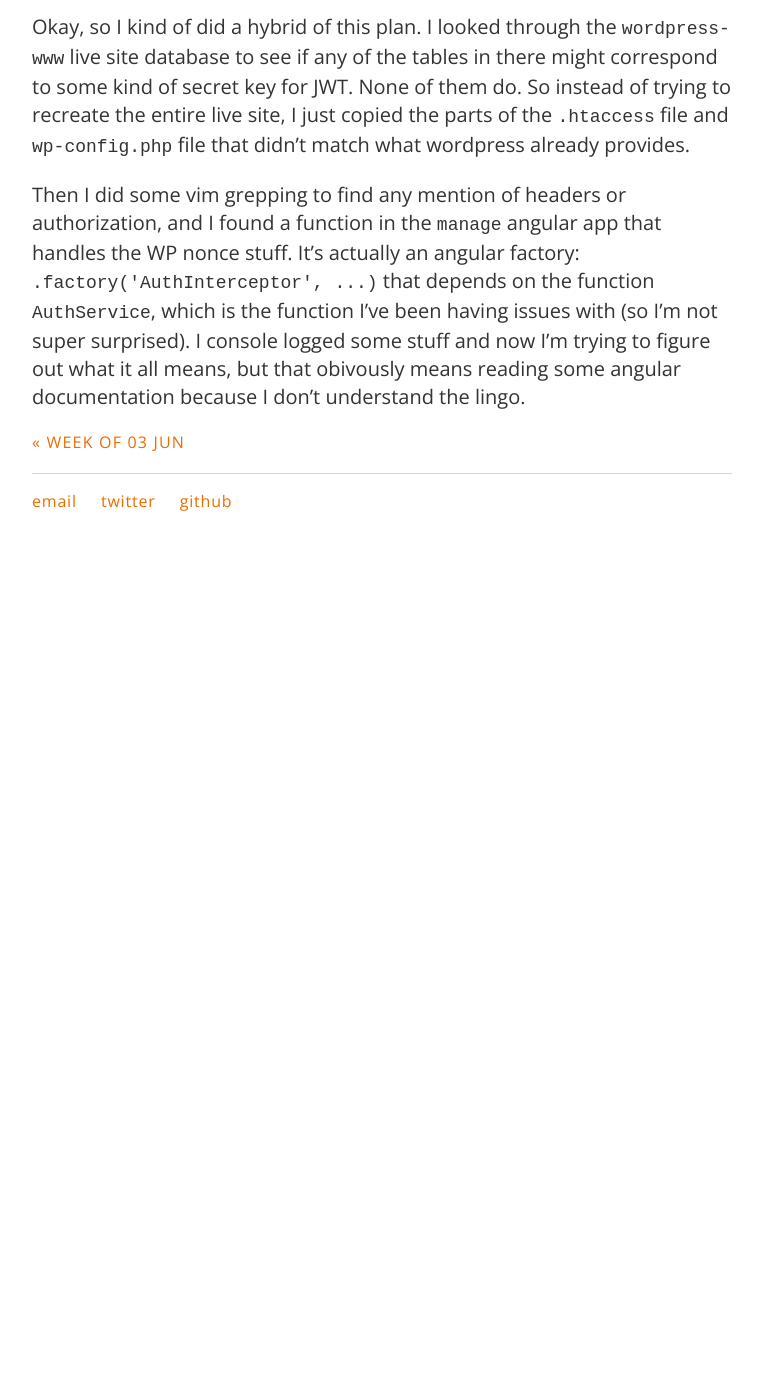
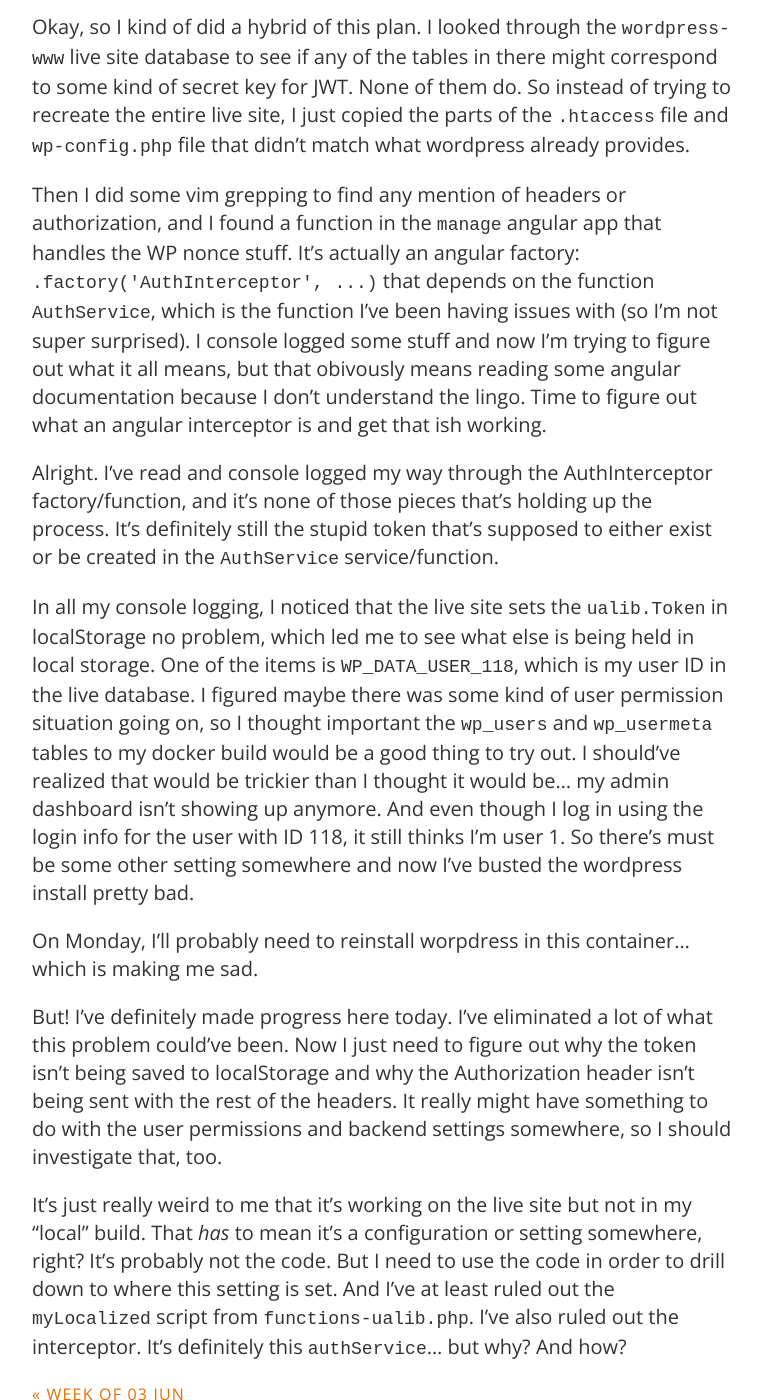
Before and after one commit to carylwyatt/carylwyatt.github.io, a Jekyll site: the page built from _posts/2019-06-10-week-of-10-jun.md, in a window 1280 px wide and 1400 px high, scrolled down 4395 px. Shown: the whole window, without its empty margins (258-1019 px from the left). Built offline with Jekyll 4.4.1, drawn with Linux system fonts in a browser that asks for light colours; emoji names are drawn with the system emoji font; before the commit the page ends 4947 px from its top, so only the background shows below that.

Commit message:
blowing this popsicle stand :v:

```diff
--- a/_posts/2019-06-10-week-of-10-jun.md
+++ b/_posts/2019-06-10-week-of-10-jun.md
@@ -75,4 +75,14 @@ Now I'm remembering that all the database info is in `wp-config.php`, so I can j
 
 Okay, so I kind of did a hybrid of this plan. I looked through the `wordpress-www` live site database to see if any of the tables in there might correspond to some kind of secret key for JWT. None of them do. So instead of trying to recreate the entire live site, I just copied the parts of the `.htaccess` file and `wp-config.php` file that didn't match what wordpress already provides.
 
-Then I did some vim grepping to find any mention of headers or authorization, and I found a function in the `manage` angular app that handles the WP nonce stuff. It's actually an angular factory: `.factory('AuthInterceptor', ...)` that depends on the function `AuthService`, which is the function I've been having issues with (so I'm not super surprised). I console logged some stuff and now I'm trying to figure out what it all means, but that obivously means reading some angular documentation because I don't understand the lingo.
+Then I did some vim grepping to find any mention of headers or authorization, and I found a function in the `manage` angular app that handles the WP nonce stuff. It's actually an angular factory: `.factory('AuthInterceptor', ...)` that depends on the function `AuthService`, which is the function I've been having issues with (so I'm not super surprised). I console logged some stuff and now I'm trying to figure out what it all means, but that obivously means reading some angular documentation because I don't understand the lingo. Time to figure out what an angular interceptor is and get that ish working.
+
+Alright. I've read and console logged my way through the AuthInterceptor factory/function, and it's none of those pieces that's holding up the process. It's definitely still the stupid token that's supposed to either exist or be created in the `AuthService` service/function.
+
+In all my console logging, I noticed that the live site sets the `ualib.Token` in localStorage no problem, which led me to see what else is being held in local storage. One of the items is `WP_DATA_USER_118`, which is my user ID in the live database. I figured maybe there was some kind of user permission situation going on, so I thought important the `wp_users` and `wp_usermeta` tables to my docker build would be a good thing to try out. I should've realized that would be trickier than I thought it would be... my admin dashboard isn't showing up anymore. And even though I log in using the login info for the user with ID 118, it still thinks I'm user 1. So there's must be some other setting somewhere and now I've busted the wordpress install pretty bad.
+
+On Monday, I'll probably need to reinstall worpdress in this container... which is making me sad.
+
+But! I've definitely made progress here today. I've eliminated a lot of what this problem could've been. Now  I just need to figure out why the token isn't being saved to localStorage and why the Authorization header isn't being sent with the rest of the headers. It really might have something to do with the user permissions and backend settings somewhere, so I should investigate that, too.
+
+It's just really weird to me that it's working on the live site but not in my "local" build. That *has* to mean it's a configuration or setting somewhere, right? It's probably not the code. But I need to use the code in order to drill down to where this setting is set. And I've at least ruled out the `myLocalized` script from `functions-ualib.php`. I've also ruled out the interceptor. It's definitely this `authService`... but why? And how?
```
